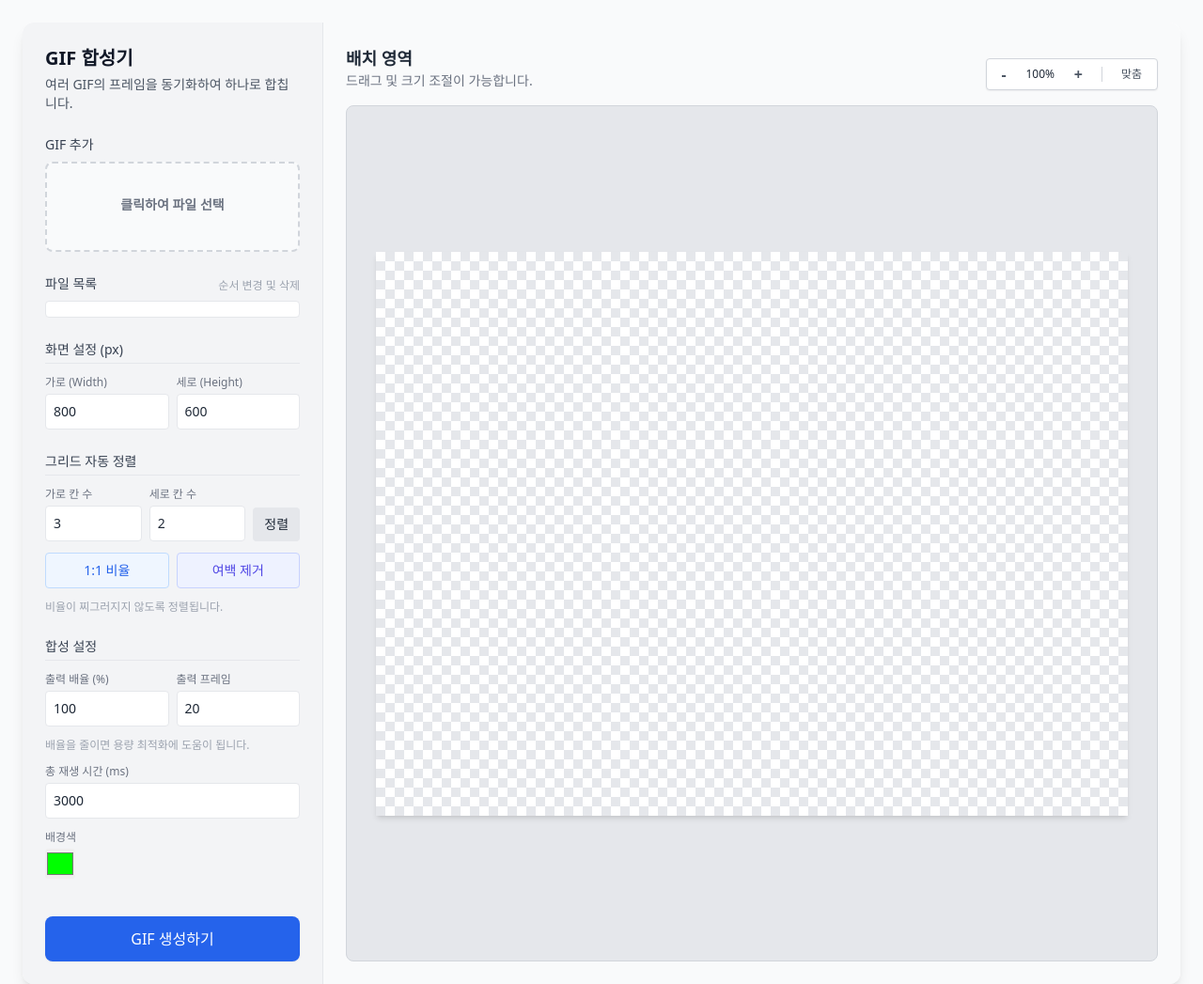
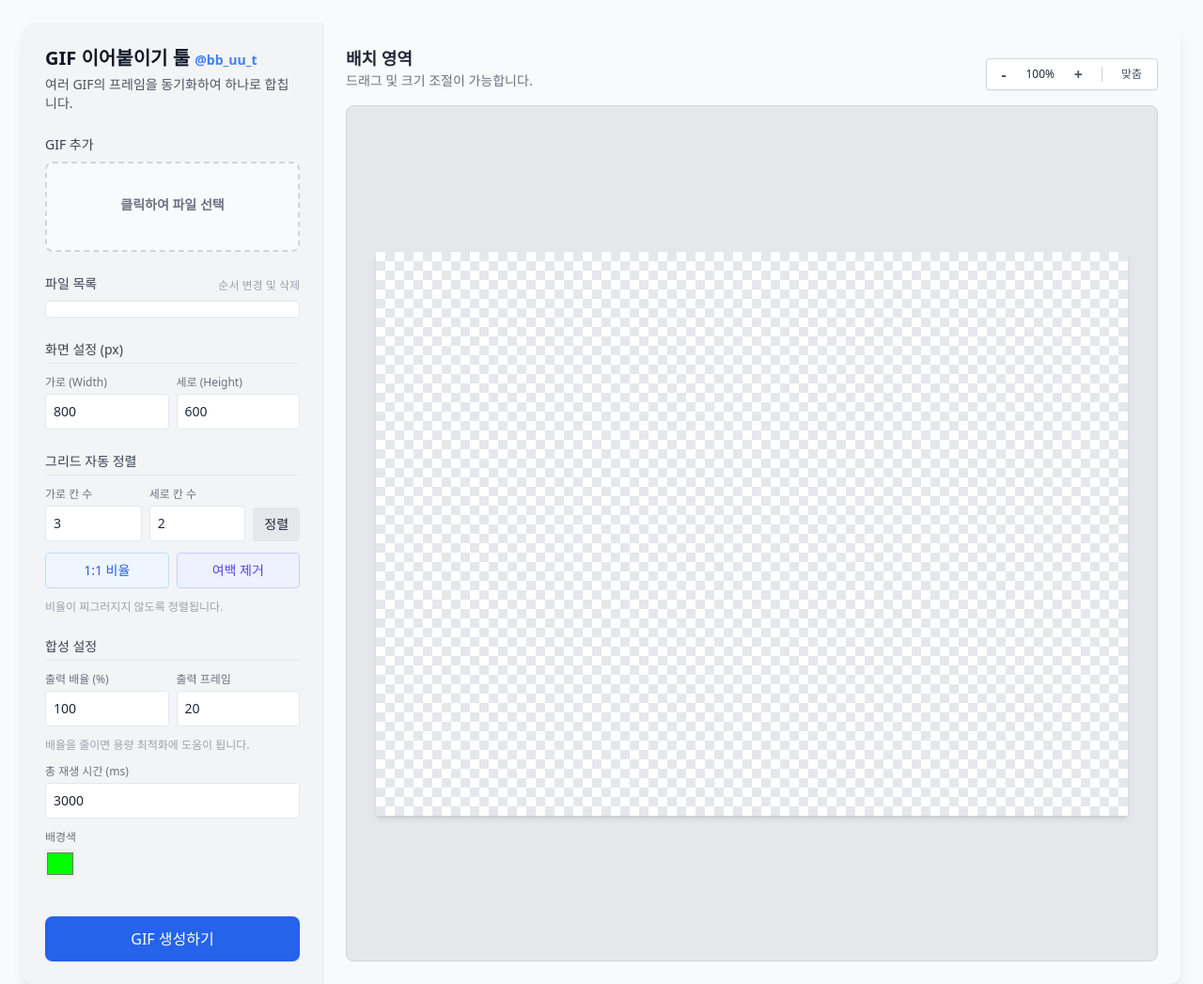
Before and after one commit to sotsotssi/GIF-Combiner, a plain HTML site: page index.html in a window 1280 px wide. Shown: the top 1047 px of the page at 94% size. Drawn offline with nearby package versions, Linux system fonts and the light colour scheme.

Commit message:
Add files via upload

```diff
--- a/index.html
+++ b/index.html
@@ -37,7 +37,9 @@
         <!-- 왼쪽: 설정 패널 -->
         <div class="w-full md:w-80 bg-gray-100 p-6 flex flex-col gap-6 border-r border-gray-200 overflow-y-auto">
             <div>
-                <h1 class="text-xl font-bold text-gray-900 mb-1">GIF 합성기</h1>
+                <h1 class="text-xl font-bold text-gray-900 mb-1">GIF 이어붙이기 툴
+                    <a href="https://x.com/bb_uu_t" target="_blank" class="text-sm text-blue-500 hover:text-blue-700">@bb_uu_t</a>
+                </h1>
                 <p class="text-sm text-gray-600">여러 GIF의 프레임을 동기화하여 하나로 합칩니다.</p>
             </div>
 
```
